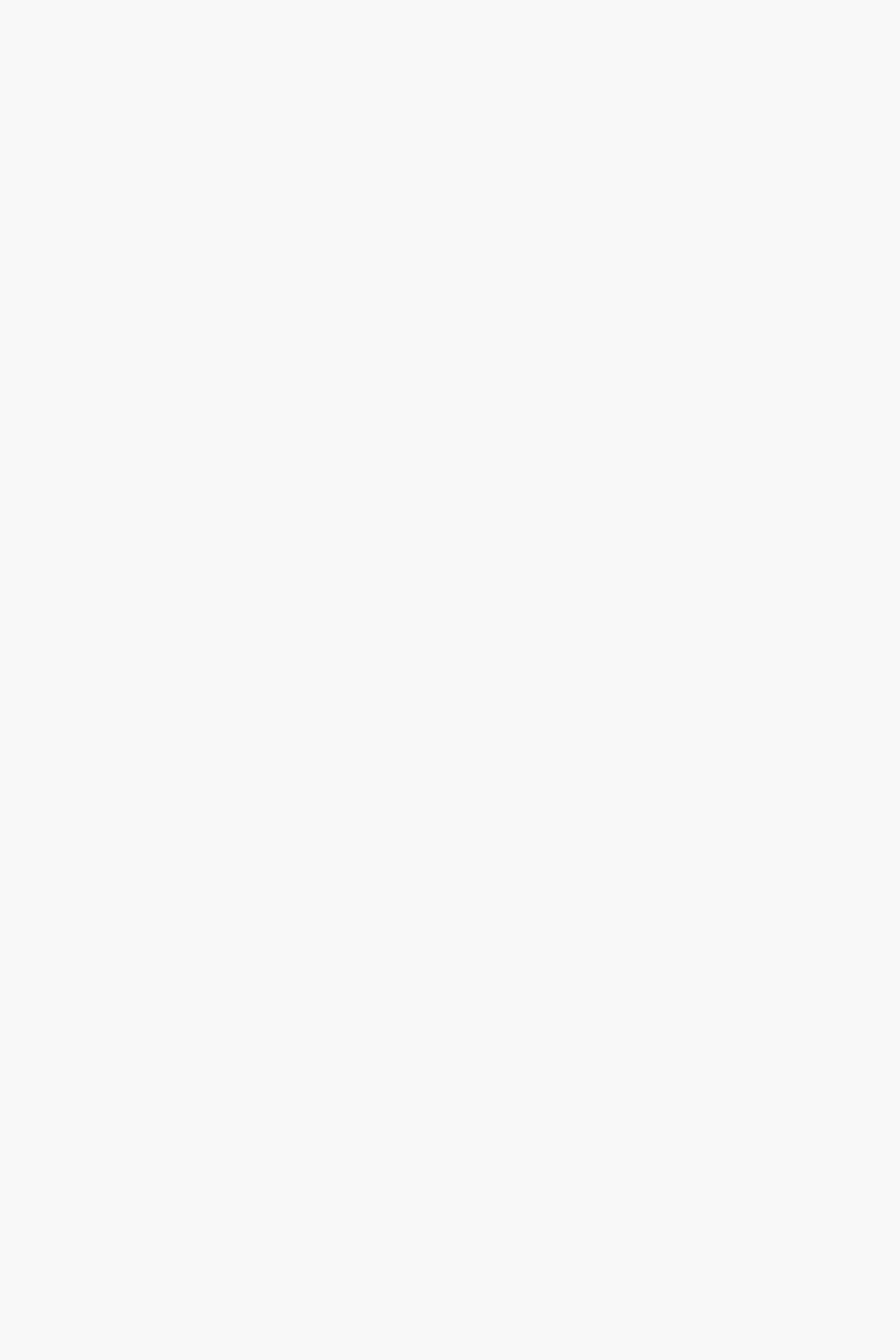
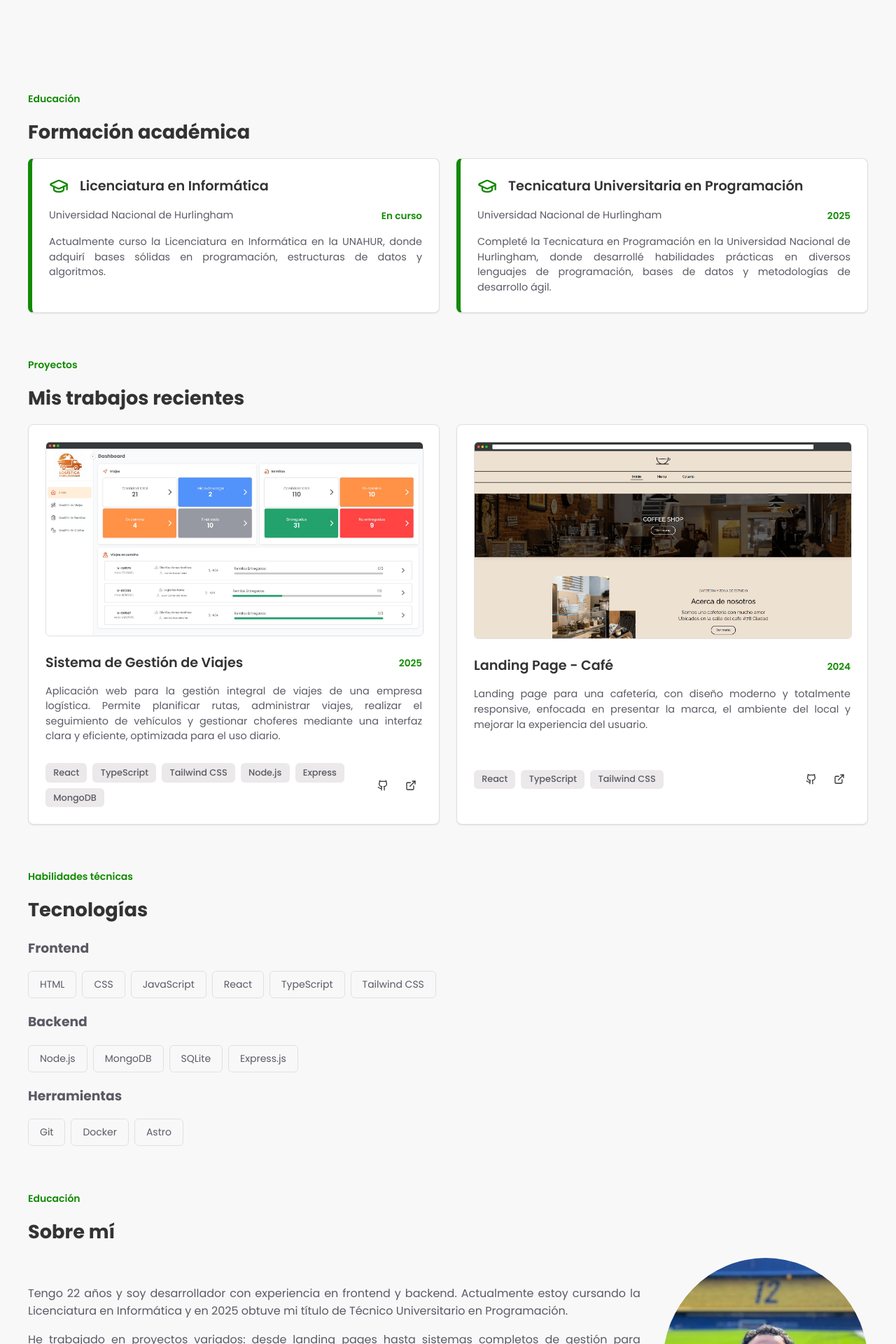
Before and after one commit to AlexisChebeste/porfolio, a React (Vite) app: page / in a window 1280 px wide. Shown: the part 720-2640 px from the top of the page at 70% size. Built offline with nearby package versions, Linux system fonts and the light colour scheme.

Commit message:
feat: intersector observer

```diff
--- a/src/App.tsx
+++ b/src/App.tsx
@@ -1,4 +1,3 @@
-
 import AboutMe from "./components/AboutMe"
 import Education from "./components/Education"
 import Footer from "./components/Footer"
--- a/src/components/AboutMe.tsx
+++ b/src/components/AboutMe.tsx
@@ -1,7 +1,10 @@
+import { useScrollFade } from "../lib/useScrollFade";
 
 export default function AboutMe() {
+    const fadeRef = useScrollFade();
+
     return (
-        <section id="about-me" className="about-me block" >
+        <section ref={fadeRef}className="about-me block" >
             <p className="subtitle">Educación</p>
             <h2>Sobre mí</h2>
             <div className="about-section">
--- a/src/components/Education.tsx
+++ b/src/components/Education.tsx
@@ -1,8 +1,11 @@
+import { useScrollFade } from "../lib/useScrollFade";
 import { CardAcademic } from "./Card"
 
 export default function Education() {
+    const fadeRef = useScrollFade();
+
     return (
-        <section id="education" className="education block">
+        <section ref={fadeRef} id="education" className="education block">
             <p className="subtitle">Educación</p>
             <h2>Formación académica</h2>
             <div className="cards container-education">
--- a/src/components/Hero.tsx
+++ b/src/components/Hero.tsx
@@ -1,6 +1,7 @@
 import { Check, Github, Linkedin, Mail } from "lucide-react";
 import ButtonLink from "./ButtonLink";
 import { useState } from "react";
+import { useScrollFade } from "../lib/useScrollFade";
 
 export default function Hero() {
     const [copied, setCopied] = useState(false);
@@ -11,8 +12,10 @@ export default function Hero() {
 
         setTimeout(() => setCopied(false), 2000);
     };
+    const fadeRef = useScrollFade();
+
     return (
-        <section className="hero block">
+        <section ref={fadeRef}className="hero block">
             <div>
                 <p className="subtitle">Desarrollador Frontend</p>
                 <h1>Alexis Chebeste</h1>
--- a/src/components/Projects.tsx
+++ b/src/components/Projects.tsx
@@ -1,3 +1,4 @@
+import { useScrollFade } from "../lib/useScrollFade";
 import CardProject from "./Card";
 
 const projectsData = [
@@ -27,8 +28,10 @@ const projectsData = [
 ];
 
 export default function Projects() {
+    const fadeRef = useScrollFade();
+
     return (
-        <section id="projects" className="projects block">
+        <section ref={fadeRef} id="projects" className="projects block">
             <p className="subtitle">Proyectos</p>
             <h2>Mis trabajos recientes</h2>
             <div className="cards cards-project">
--- a/src/components/Technology.tsx
+++ b/src/components/Technology.tsx
@@ -1,3 +1,4 @@
+import { useScrollFade } from "../lib/useScrollFade";
 
 const technologies = {
     frontend: ['HTML', 'CSS', 'JavaScript','React', 'TypeScript', "Tailwind CSS"],
@@ -6,8 +7,9 @@ const technologies = {
 }
 
 export default function Technology() {
+  const fadeRef = useScrollFade();
   return (
-    <div id="skills" className="skills block">
+    <div  ref={fadeRef} id="skills" className="skills block">
         <p className="subtitle">Habilidades técnicas</p>
         <h2>Tecnologías</h2>
         <div className="technology-sections">
--- a/src/index.css
+++ b/src/index.css
@@ -533,21 +533,17 @@ footer {
 
 }
 
-@keyframes appear {
-  from {
-    opacity: 0;
-    scale: 0.5;
-  }
-  to {
-    opacity: 1;
-    scale: 1;
-  }
+.block {
+  opacity: 0;
+  transform: scale(0.9);
+  transition: opacity 0.1s linear, transform 0.1s linear;
+  will-change: opacity, transform;
 }
-
-.block {
-  animation: appear both;
-  animation-timeline: view();
-  animation-range: entry 0 cover 40%;
+.scroll-fade {
+  opacity: 0;
+  transform: translateY(24px) scale(0.96);
+  transition: opacity 0.15s ease-out, transform 0.15s ease-out;
+  will-change: opacity, transform;
 }
 
 /*SWITCH*/
--- /dev/null
+++ b/src/lib/useScrollFade.ts
@@ -0,0 +1,40 @@
+import { useEffect, useRef } from "react";
+
+export function useScrollFade() {
+  const ref = useRef(null);
+
+  useEffect(() => {
+    const element = ref.current;
+    if (!element) return;
+
+    const observer = new IntersectionObserver(
+      ([entry]) => {
+        const ratio = entry.intersectionRatio;
+
+        // Normalizamos el rango: empieza a aparecer al 30%
+        const start = 0.3;
+        const end = 0.8;
+
+        let progress = (ratio - start) / (end - start);
+        progress = Math.min(Math.max(progress, 0), 1);
+
+        element.style.opacity = progress;
+        element.style.transform = `
+          translateY(${24 - progress * 24}px)
+          scale(${0.96 + progress * 0.04})
+        `;
+      },
+      {
+        // Margen negativo evita falsos positivos en componentes largos
+        rootMargin: "-10% 0px -10% 0px",
+        threshold: Array.from({ length: 101 }, (_, i) => i / 100),
+      }
+    );
+
+    observer.observe(element);
+
+    return () => observer.disconnect();
+  }, []);
+
+  return ref;
+}
```
